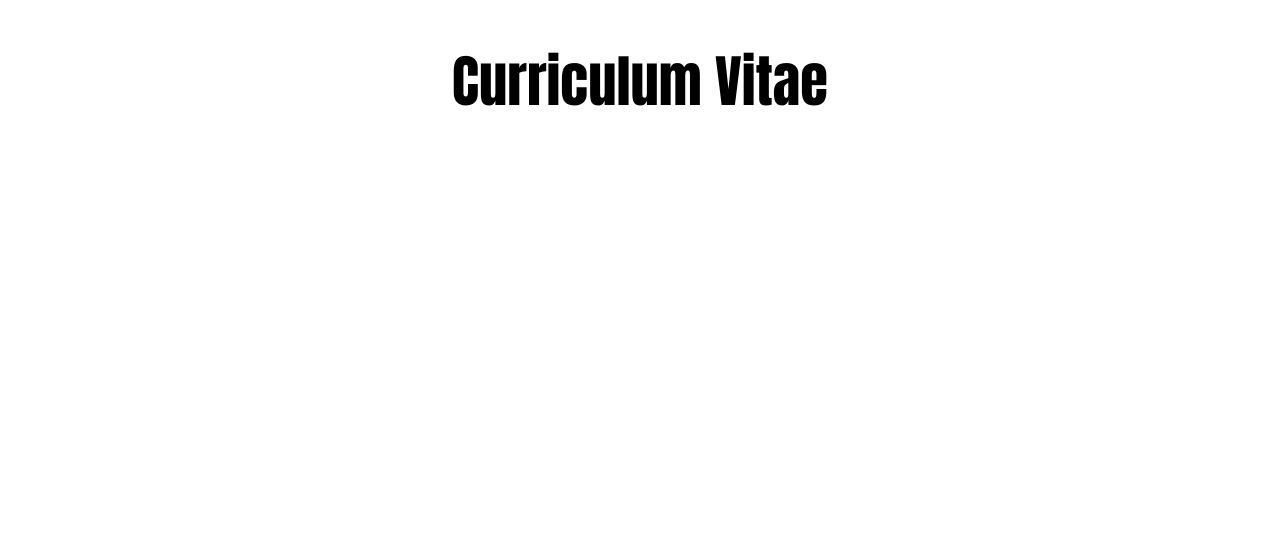
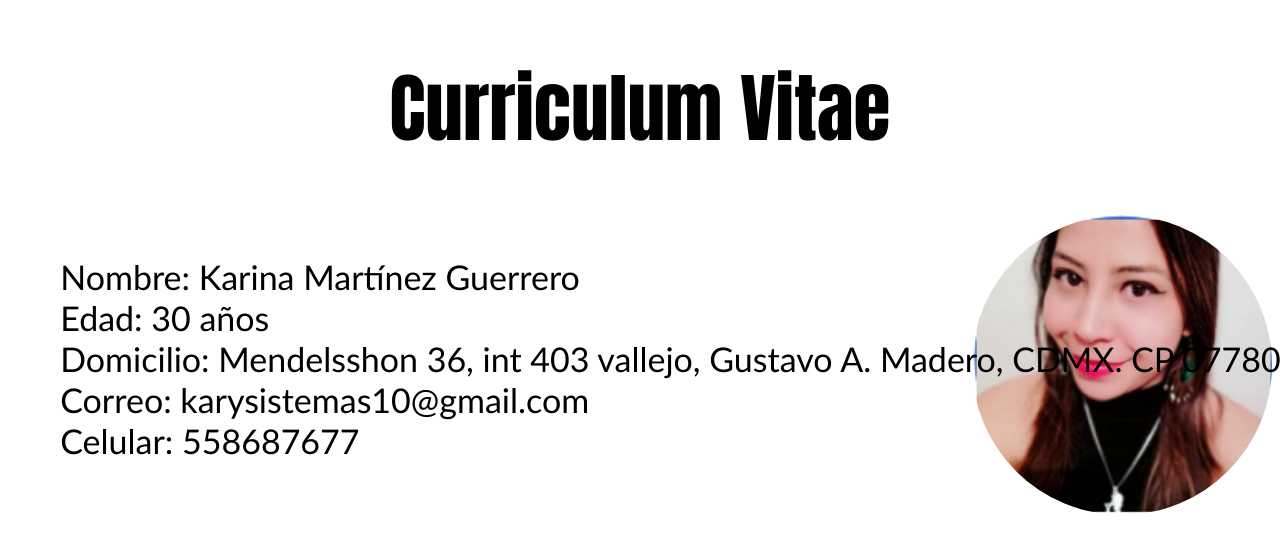
Before and after one commit to karysistemas10/sesion2, a plain HTML site: page index.html in a window 1280 px wide. Drawn offline with Linux system fonts and the light colour scheme.

Commit message:
Se agrego uma imagen y datos personales

```diff
--- a/css/main.css
+++ b/css/main.css
@@ -8,5 +8,21 @@
             text-align: center;
             color: black;
             font-family: Impact, Haettenschweiler, 'Arial Narrow Bold', sans-serif;
-            font-size: 1.5cm;
+            font-size: 2cm;
         }
+
+        pre {
+            color: black;
+            font-family: 'Gill Sans', 'Gill Sans MT', Calibri, 'Trebuchet MS', sans-serif;
+            font-size: 0.9cm;
+
+
+
+        }
+
+        img {
+            width: 300px;
+            height: 300px;
+            border-radius: 50%;
+            float: right;
+           }
--- a/index.html
+++ b/index.html
@@ -10,6 +10,15 @@
 
 </head>
 <body>
+    <img src="assets/cv.png" alt="Foto de kary">
+  <pre>
+      Nombre: Karina Martínez Guerrero
+      Edad: 30 años
+      Domicilio: Mendelsshon 36, int 403 vallejo, Gustavo A. Madero, CDMX. CP 07780
+      Correo: karysistemas10@gmail.com
+      Celular: 558687677
+
+  </pre>
 
 </body>
 </html>
```
Also changed, not shown: assets/CV.jpeg (deleted), assets/cv.png (added), 1 other file.
